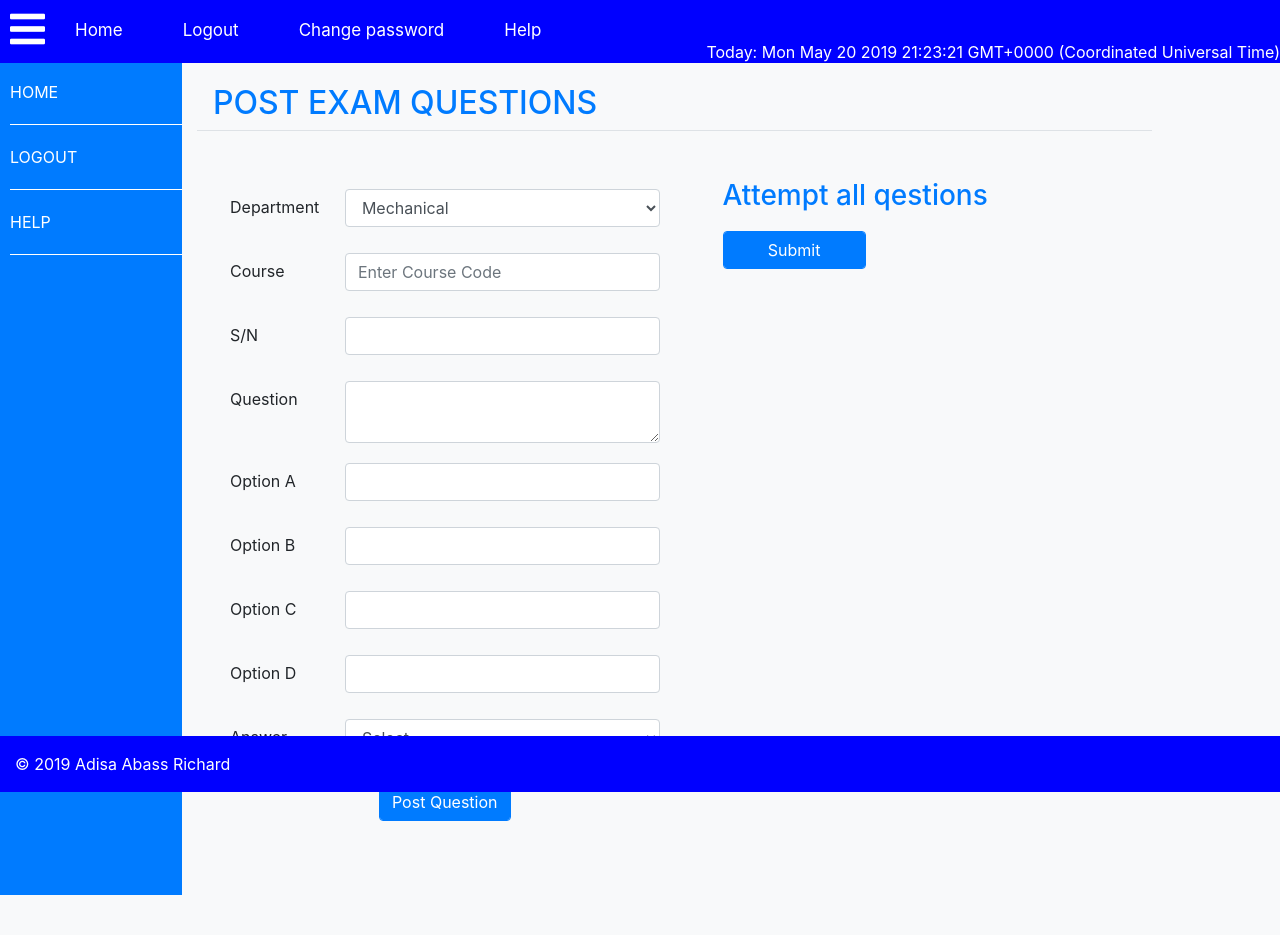
After one commit to Abass14/School-portal, a PHP site: page /School-Portal-project/staff-post-exam in a window 1280 px wide. The commit adds this page. Run offline with PHP 8.4, Linux system fonts and the light colour scheme; the visitor is signed in with stand-in values (Sample User, id 1); data comes from the database, SQL or seed files in the repository; data that the repository does not hold is empty; some libraries are stand-ins or nearby versions.

Commit message:
staff department sorted, commencing dispay of exams

```diff
--- a/style.css
+++ b/CSS/style.css
@@ -1,5 +1,6 @@
 body{
 	width: 100%;
+	padding-top: 60px;
 }
 
 .section{
@@ -11,7 +12,13 @@ body{
 }
 /*menu*/
 .nav-bar{
+	min-width: 100%;
 	background: blue;
+	/*position: fixed;*/
+	position: fixed;
+	z-index: 1;
+	top: 0%;
+	/*left: 100%;*/
 	overflow: hidden;
 	height: 63px;
 }
@@ -62,7 +69,7 @@ body{
 	background-color: #0000B8;
 	opacity: 0.7;
 	overflow-x: hidden;
-	padding-top: 60px;
+	padding-top: 200px;
 	transition: 0.5s;
 }
 
@@ -129,7 +136,7 @@ body{
 
 /*side-bar*/
 .sidebar{
-	height: 498px;
+	min-height: 550px;
 	padding: 0px !important;
 }
 .sd-item{
@@ -155,6 +162,13 @@ body{
 .sd-bar{
 	padding-left: 0px;
 	margin-left: 0px;
+}
+
+/*footer*/
+.foot{
+	position: fixed;
+	top: 92%;
+	background-color: blue;
 }
 
 /*Token url*/
--- a/admin-staff-mgt-process.php
+++ b/admin-staff-mgt-process.php
@@ -50,6 +50,7 @@
 		header('location:admin-staff-mgt.php');
 		$_SESSION['success'] = true;
 		echo "Working";
+
 	}
 
 
--- /dev/null
+++ b/staff-display-exam.php
@@ -0,0 +1,33 @@
+<?php
+	require_once 'connection.php';
+	$user = $_SESSION['register'];
+	$query = "SELECT * FROM `Exam`";
+	$query2 = "SELECT * from register where id = '{$user['id']}'";
+	$result = mysqli_query($connect, $query);
+	$result2 = mysqli_query($connect, $query);
+	$num = mysqli_num_rows($result);
+	if ($result) {
+		$questions = "<div class='text-primary'>
+						<h3>Attempt all qestions</h3>
+						";
+		while ($row = mysqli_fetch_assoc($result)) {
+			// var_dump($row);
+			// exit();
+			$questions .= "
+							<span>{$row['s/n']}.</span>&nbsp; &nbsp;<span>{$row['question']}</span>
+								<form action='' method='POST' class='form-group pl-5'>
+									<input type='radio' name='ans' value=''>&nbsp; &nbsp;{$row['a']}<br>
+									<input type='radio' name='ans' value=''>&nbsp; &nbsp;{$row['b']}<br>
+									<input type='radio' name='ans' value=''>&nbsp; &nbsp;{$row['c']}<br>
+									<input type='radio' name='ans' value=''>&nbsp; &nbsp;{$row['d']}<br>
+								</form>
+								";
+		}
+
+		$questions .= "
+						<input type='submit' name='submit' value='Submit' class='form-control btn btn-primary col-md-4'>
+						</div>
+						";
+		echo $questions;
+	}
+?>
--- /dev/null
+++ b/staff-post-exam.php
@@ -0,0 +1,176 @@
+<?php
+	require_once "templates/head.php";
+	require_once "connection.php";
+	require_once "key.php";
+
+	// $examError = "";
+	$examSuccess = "";
+	$examquestions = "";
+
+	// if (isset($_SESSION['examError']) && $_SESSION['examError']){
+	// 	unset($_SESSION['examError']);
+	// 	$examError = "
+	// 					<div class='bg-danger text-white py-3 px-5'>
+	// 						Duplicate Question!!!
+	// 					</div>
+	// 				";
+	// }else{
+	// 	$examError = "";
+	// }
+
+	if (isset($_SESSION['examSuccess']) && $_SESSION['examSuccess']){
+		unset($_SESSION['examSuccess']);
+		$examSuccess = "
+						<div class='bg-success text-white py-3 px-5'>
+							Question successfully posted!!!
+						</div>
+
+						";
+	}else{
+		$examSuccess = "";
+	}
+
+	// if (isset($_SESSION['examSuccess']) && $_SESSION['examSuccess']) {
+	// $examquestions = $_SESSION['questions'];
+	// unset($_SESSION['questions']);
+	// }else {
+	// 	$examquestions = "";
+	// }
+?>
+<body class="bg-light">
+	<?php require_once "templates/menu.php"; ?>
+
+	<section class="section">
+		<div class="row">
+
+			<div class="col-md-2 bg-primary sidebar">
+				<div class="row">
+					<div class="col pl-0">
+						<aside>
+							<?php require_once "templates/sidebar.php" ?>
+						</aside>
+					</div>
+				</div>
+			</div>
+			<div class="col-md-10 pt-4">
+				<div class="container">
+					<div class="border-bottom row px-3">
+						<h2 class="text-primary">POST EXAM QUESTIONS</h2>
+					</div>
+				</div>
+				<div class="row">
+					<div class="col-xl-6 col-md-12 col-sm-12 py-5 pl-5">
+						<form method="POST" action="staff-post-exam-process.php" class="form-group">
+							<div>
+								<?php
+									echo $examSuccess;
+									// echo $examError;
+								?>
+							</div>
+							<div class="row move-center">
+								<div class="col-md-3 col-sm-12">
+									<label for="" class="py-3">Department</label>
+								</div>
+								<div class="col-md-9 col-sm-12">
+									<select class="form-control" name="department">
+										<option value="mechanical">Mechanical</option>
+										<option value="electrical">Electrical</option>
+									</select>
+								</div>
+							</div>
+							<div class="row move-center">
+								<div class="col-md-3 col-sm-12">
+									<label for="course" class="py-3">Course</label>
+								</div>
+								<div class="col-md-9 col-sm-12">
+									<input type="text" name="course" class="form-control" placeholder="Enter Course Code">
+								</div>
+							</div>
+							<div class="row move-center">
+								<div class="col-md-3 col-sm-12">
+									<label for="sn" class="py-3">S/N</label>
+								</div>
+								<div class="col-md-9 col-sm-12">
+									<input type="number" name="sn" class="form-control">
+								</div>
+							</div>
+							<div class="row move-center">
+								<div class="col-md-3 col-sm-12">
+									<label for="question" class="py-3">Question</label>
+								</div>
+								<div class="col-md-9 col-sm-12">
+									<textarea class="form-control" name="question"></textarea>
+								</div>
+							</div>
+							<div class="row move-center">
+								<div class="col-md-3 col-sm-12">
+									<label for="option" class="py-3">Option A</label>
+								</div>
+								<div class="col-md-9 col-sm-12">
+									<input type="text" name="optionA" class="form-control">
+								</div>
+							</div>
+							<div class="row move-center">
+								<div class="col-md-3 col-sm-12">
+									<label for="option" class="py-3">Option B</label>
+								</div>
+								<div class="col-md-9 col-sm-12">
+									<input type="text" name="optionB" class="form-control">
+								</div>
+							</div>
+							<div class="row move-center">
+								<div class="col-md-3 col-sm-12">
+									<label for="option" class="py-3">Option C</label>
+								</div>
+								<div class="col-md-9 col-sm-12">
+									<input type="text" name="optionC" class="form-control">
+								</div>
+							</div>
+							<div class="row move-center">
+								<div class="col-md-3 col-sm-12">
+									<label for="option" class="py-3">Option D</label>
+								</div>
+								<div class="col-md-9 col-sm-12">
+									<input type="text" name="optionD" class="form-control">
+								</div>
+							</div>
+							<div class="row move-center">
+								<div class="col-md-3 col-sm-12">
+									<label for="option" class="py-3">Answer</label>
+								</div>
+								<div class="col-md-9 col-sm-12">
+									<select class="form-control" name="answer">
+										<option value="">Select--</option>
+										<option value="A">A</option>
+										<option value="B">B</option>
+										<option value="C">C</option>
+										<option value="D">D</option>
+									</select>
+								</div>
+							</div>
+							<div class="row move-center">
+								<div class="ml-auto mr-auto">
+									<input type="submit" name="submit" id="submit" class="form-control btn btn-primary" value="Post Question">
+								</div>
+							</div>
+						</form>
+					</div>
+					<div class="col-xl-6 col-md-12 col-sm-12 py-5 pl-5">
+						<?php require_once 'staff-display-exam.php'; ?>
+					</div>
+
+				</div>
+			</div>
+		</div>
+	</section>
+
+	<div id="main" class="container">
+
+	</div>
+	<?php require_once "templates/footer-pry.php" ?>
+</body>
+	<?php require_once "templates/footer-sec.php" ?>
+
+
+
+</html>
--- a/templates/footer-pry.php
+++ b/templates/footer-pry.php
@@ -1,4 +1,5 @@
 <footer>
-	<div class="bg-primary text-white container-fluid py-3">
+	<div class="text-white container-fluid py-3 foot">
 		<span>&copy; 2019 Adisa Abass Richard</span>
+	</div>
 </footer>
--- a/templates/head.php
+++ b/templates/head.php
@@ -4,7 +4,7 @@
 	<meta charset="utf-8">
 	<meta content="width=device-width, initial-scale=1.0, maximum-scale=1.0, user-scalable=0" name="viewport" />
 	<title></title>
-	<link rel="stylesheet" type="text/css" href="style.css">
+	<link rel="stylesheet" type="text/css" href="CSS/style.css">
 	<link rel="stylesheet" type="text/css" href="CSS/bootstrap.min.css">
 	<link rel="stylesheet" href="https://use.fontawesome.com/releases/v5.8.1/css/all.css" integrity="sha384-50oBUHEmvpQ+1lW4y57PTFmhCaXp0ML5d60M1M7uH2+nqUivzIebhndOJK28anvf" crossorigin="anonymous">
 </head>
--- a/templates/menu.php
+++ b/templates/menu.php
@@ -13,9 +13,10 @@
 							<li><a href="admin-department.php" class="link-menu">Department</a></li>
 							<li><a href="admin-student-result.php" class="link-menu">Student Result</a></li>';
 			}elseif ($row[0]['authority'] == 'staff') {
-				$menuPlus = '<li><a href="index.php" class="link-menu">Department</a></li>
+				$menuPlus = '<li><a href="staff-department.php" class="link-menu">Department</a></li>
 							<li><a href="sign-up.php" class="link-menu">Student Result</a></li>
-							<li><a href="login.php" class="link-menu">Post Result</a></li>';
+							<li><a href="login.php" class="link-menu">Post Result</a></li>
+							<li><a href="staff-post-exam.php" class="link-menu">Post Exam</a></li>';
 			}elseif ($row[0]['authority'] == 'student') {
 				$menuPlus = '<li><a href="index.php" class="link-menu">Register Course</a></li>
 							<li><a href="login.php" class="link-menu">Select Exam</a></li>
--- a/templates/sidebar.php
+++ b/templates/sidebar.php
@@ -12,9 +12,10 @@
 					<a class="text-white sd-link" href="admin-department.php"><li id="sd-link3" id="sd-link" class="sd-item">DEPARTMENT</li></a>
 					<a class="text-white sd-link" href="admin-student-result.php"><li id="sd-link1" id="sd-link" class="sd-item">STUDENT RESULT</li></a>';
 				}elseif ($row[0]['authority'] == 'staff') {
-					$menuPlus = '<a class="text-white sd-link" href=""><li  id="sd-link4" id="sd-link" class="sd-item">DEPARTMENT</li></a>
+					$menuPlus = '<a class="text-white sd-link" href="staff-department.php"><li  id="sd-link4" id="sd-link" class="sd-item">DEPARTMENT</li></a>
 						<a class="text-white sd-link" href=""><li id="sd-link5" id="sd-link" class="sd-item">STUDENT RESULT</li></a>
-						<a class="text-white sd-link" href=""><li  id="sd-link4" id="sd-link" class="sd-item">POST RESULT</li></a>';
+						<a class="text-white sd-link" href=""><li  id="sd-link4" id="sd-link" class="sd-item">POST RESULT</li></a>
+						<a class="text-white sd-link" href="staff-post-exam.php"><li  id="sd-link4" id="sd-link" class="sd-item">POST QUESTION</li></a>';
 				}elseif ($row[0]['authority'] == 'student') {
 					$menuPlus = '
 						<a class="text-white sd-link" href="student-register.php"><li  id="sd-link4" id="sd-link" class="sd-item">RESISTER COURSE</li></a>
```
Also changed, not shown: staff-department-process.php (added, +56 -0 lines), staff-department.php (added, +48 -0 lines), staff-post-exam-process.php (added, +37 -0 lines), staff-post-result.php (added, +88 -0 lines).
